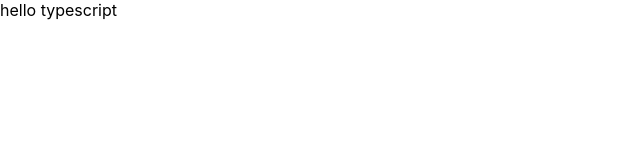
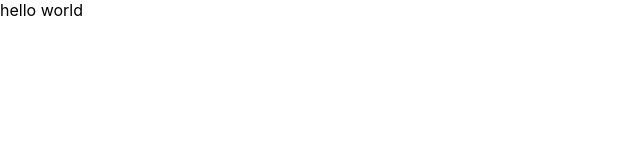
Before and after one commit to alqusi1992/React-Typescript, a React (Create React App) app: page / in a window 1280 px wide. Shown: the top 160 px of the page, without its empty margins (0-640 px from the left). Built offline with nearby package versions, Linux system fonts and the light colour scheme.

Commit message:
added hello world

```diff
--- a/src/App.tsx
+++ b/src/App.tsx
@@ -1,7 +1,7 @@
 import './App.css';
 
 function App() {
-  return <div className='App'>hello typescript</div>;
+  return <div className='App'>hello world</div>;
 }
 
 export default App;
```
